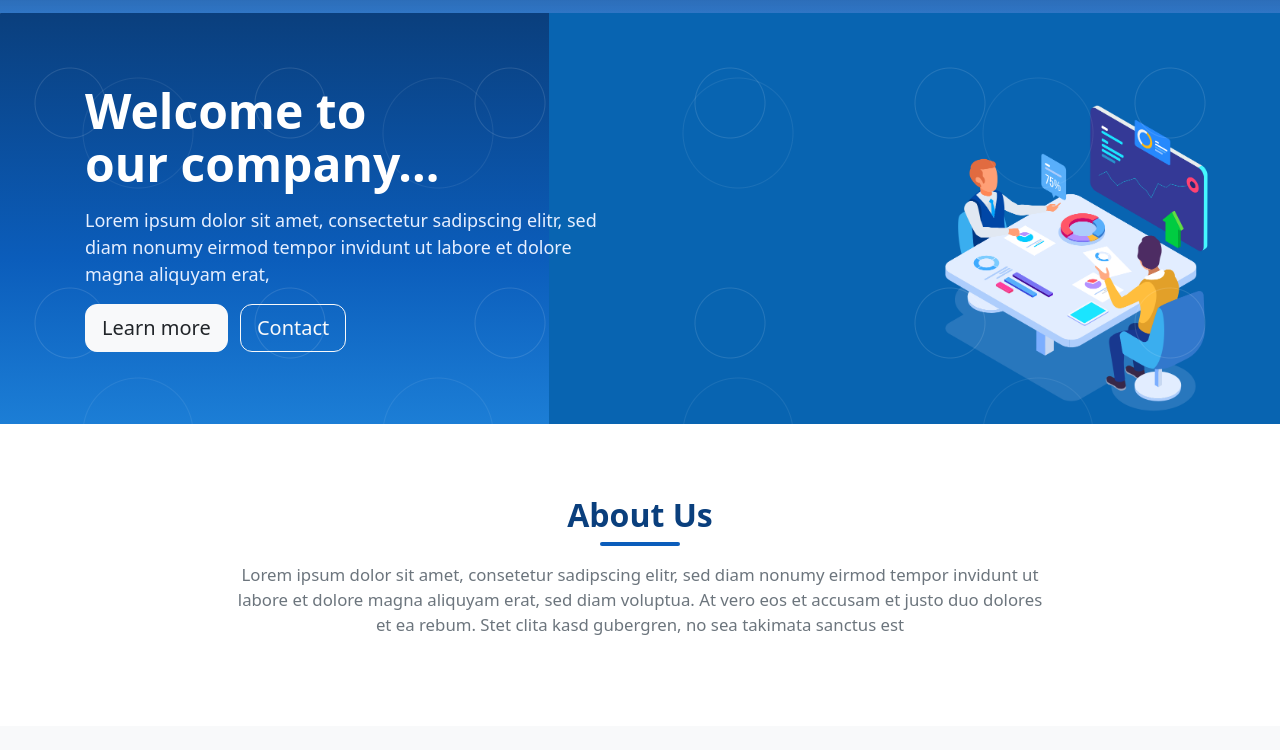
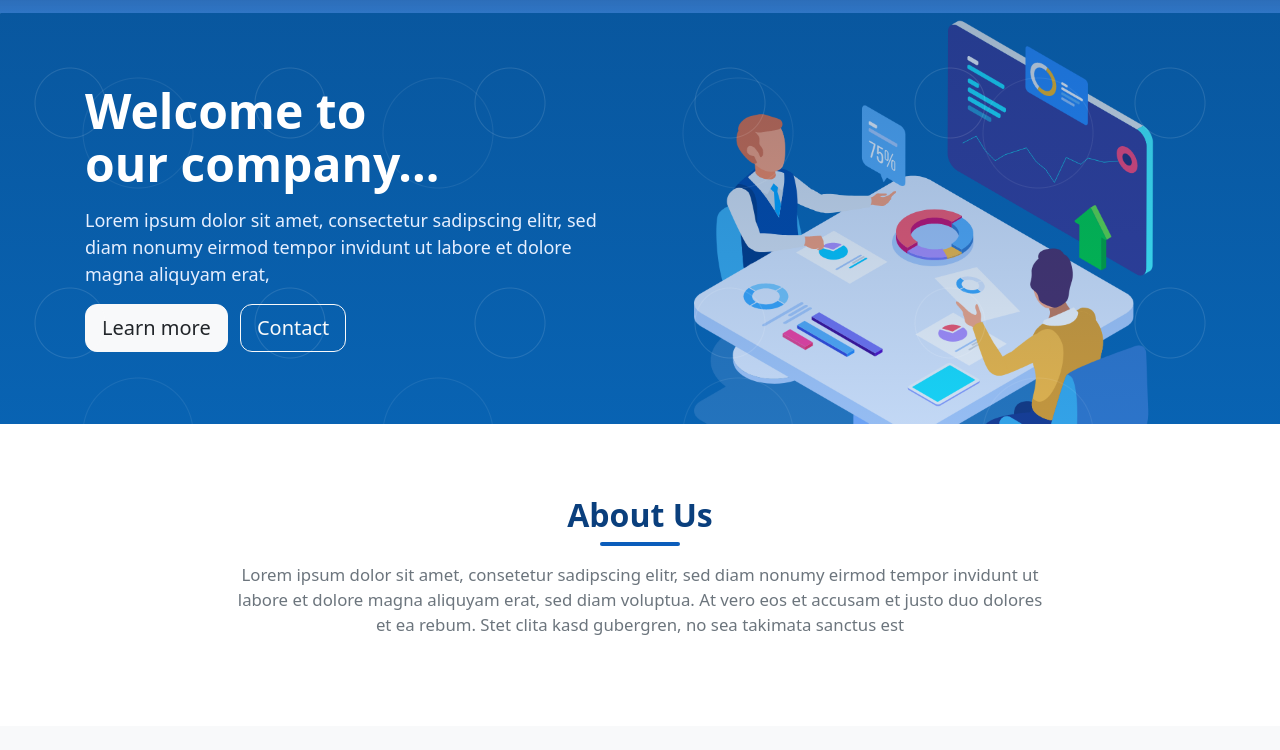
Before and after one commit to DewminiDeSilva/test_sehara, a website: page index.html in a window 1280 px wide. Shown: the part 50-800 px from the top of the page. Drawn offline with nearby package versions, Linux system fonts and the light colour scheme.

Commit message:
change css of background hero image

```diff
--- a/css/main.css
+++ b/css/main.css
@@ -96,13 +96,19 @@ a {
   background: linear-gradient(180deg, #0a3f7d 0%, #0b5dbb 60%, #1c7ed6 100%);
   padding: 72px 0;
 } */
-.hero {
+/* .hero {
   position: relative;
   overflow: hidden;
   color: #fff;
   padding: 72px 0;
   background: url('../img/Hero Banner.png') right center / contain no-repeat,
       linear-gradient(180deg, #0a3f7d 0%, #0b5dbb 60%, #1c7ed6 100%);
+} */
+ .hero {
+  position: relative;
+  color: #fff;
+  padding: 72px 0;
+  background: url('../img/Hero Banner.png') center / cover no-repeat; /* ← fills entire hero */
 }
 .hero-copy h1 {
   font-size: 3rem;
@@ -132,12 +138,15 @@ a {
   background-size: 220px 220px, 300px 300px, 100% 100%;
   background-position: -40px -20px, 60% -30px, center;
 }
+.hero::before {
+  content: "";
+  position: absolute; inset: 0;
+  background: linear-gradient(180deg, rgba(10,63,125,.35), rgba(11,93,187,.15));
+}
 
+.hero > .container { position: relative; z-index: 1; }
 
-.hero > .container {
-  position: relative;
-  z-index: 2;
-}
+@media (min-width: 768px){ .hero-image { display:none; } }
 .section-pad {
   padding: 72px 0;
 }
```
